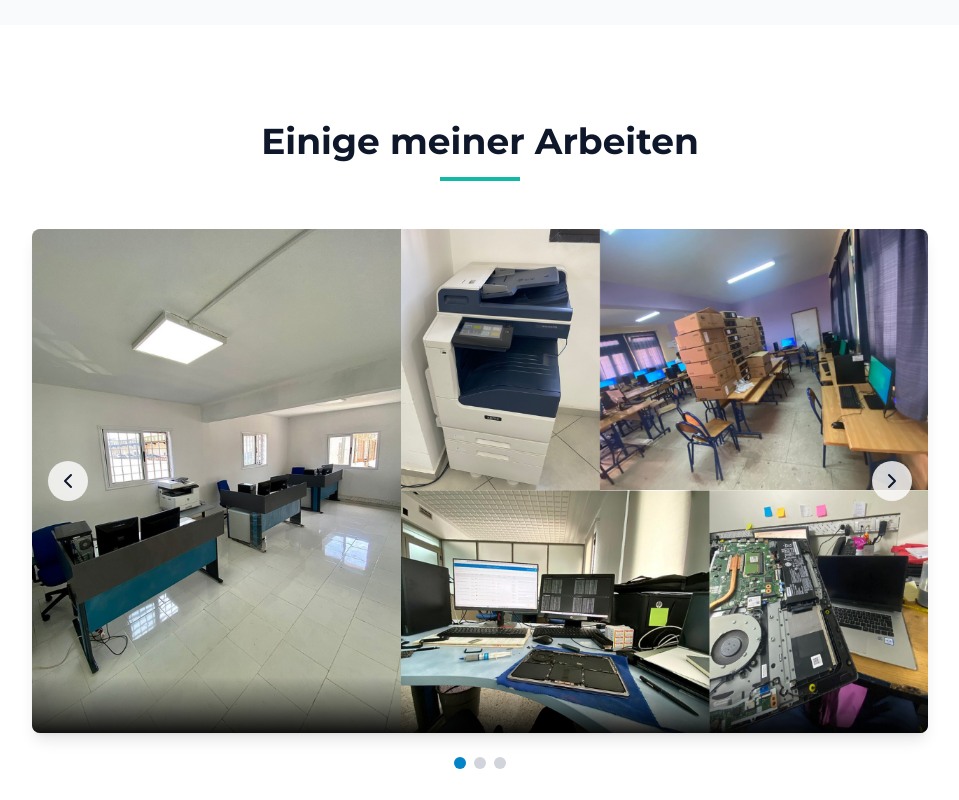
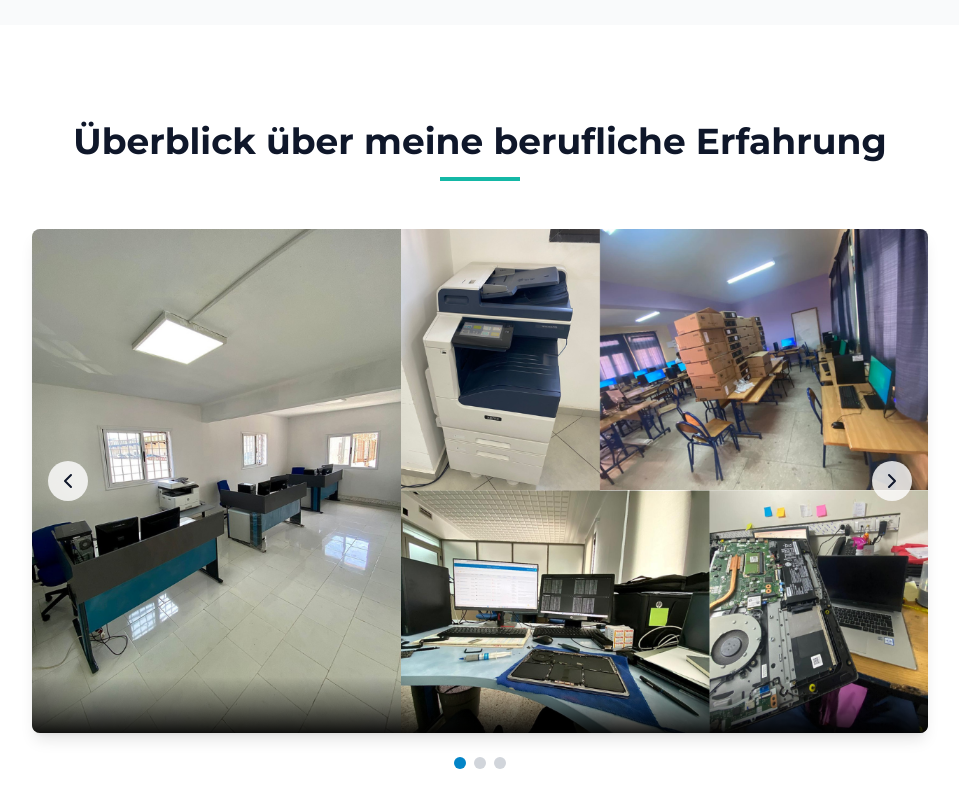
Before and after one commit to Younessakr/Younes.sakr, a React (Vite) app: page / in a window 1280 px wide. Shown: the part 6060-6860 px from the top of the page, without its empty margins (160-1119 px from the left). Built offline with nearby package versions, Linux system fonts and the light colour scheme.

Commit message:
updated text in my project

```diff
--- a/src/components/Realizations.tsx
+++ b/src/components/Realizations.tsx
@@ -50,7 +50,7 @@ export const Realizations = () => {
       <div className="container mx-auto px-4 sm:px-6 lg:px-8">
         <div className="text-center mb-12">
           <h2 className="text-3xl md:text-4xl font-bold font-heading text-dark mb-4">
-            Einige meiner Arbeiten
+            Überblick über meine berufliche Erfahrung
           </h2>
           <div className="w-20 h-1 bg-secondary-500 mx-auto"></div>
         </div>
```
